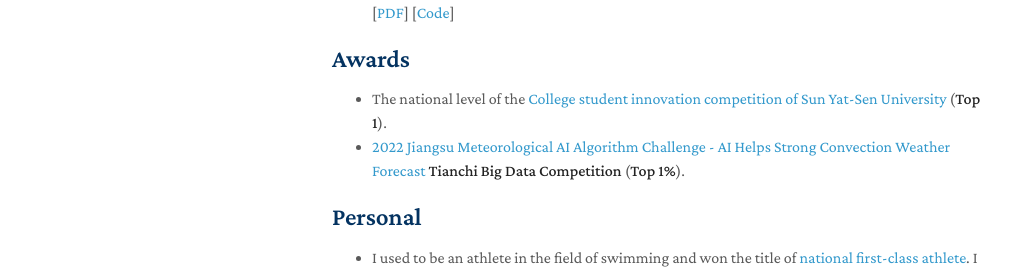
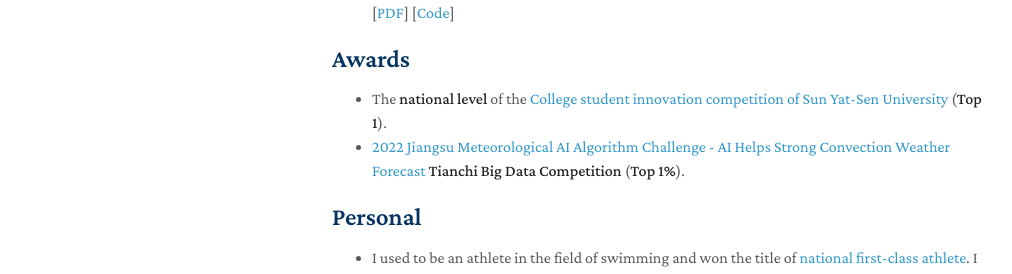
Before and after one commit to yangziao56/homepage, a Jekyll site: the page built from index.md, in a window 1280 px wide and 900 px high, scrolled down 684 px. Shown: the part 396-670 px from the top of the window, without its empty margins (138-1150 px from the left). Built offline with Jekyll 4.4.1, drawn with Linux system fonts in a browser that asks for light colours; nearby versions of some CDN libraries; a style sheet for code colours, icons or effects is not loaded; our own code applies the rules of GitHub Pages for plain Markdown files.

```diff
--- a/index.md
+++ b/index.md
@@ -47,7 +47,7 @@ You can learn more details about me and my research through my [CV](https://gith
 
 ## Awards
 
-- The national level of the [College student innovation competition of Sun Yat-Sen University](https://cse.sysu.edu.cn/sites/sdcs.live1.dpcms8.sysu.edu.cn/files/download/upload/zhong_shan_da_xue_ji_suan_ji_xue_yuan_2021nian_da_xue_sheng_chuang_xin_chuang_ye_xun_lian_ji_hua_xiang_mu_jie_ti_da_bian_ping_shen_jie_guo_gong_shi_.pdf) (**Top 1**).
+- The **national level** of the [College student innovation competition of Sun Yat-Sen University](https://cse.sysu.edu.cn/sites/sdcs.live1.dpcms8.sysu.edu.cn/files/download/upload/zhong_shan_da_xue_ji_suan_ji_xue_yuan_2021nian_da_xue_sheng_chuang_xin_chuang_ye_xun_lian_ji_hua_xiang_mu_jie_ti_da_bian_ping_shen_jie_guo_gong_shi_.pdf) (**Top 1**).
 - [2022 Jiangsu Meteorological AI Algorithm Challenge - AI Helps Strong Convection Weather Forecast](https://tianchi.aliyun.com/competition/entrance/531962/rankingList) **Tianchi Big Data Competition** (**Top 1%**).
 
 
```
